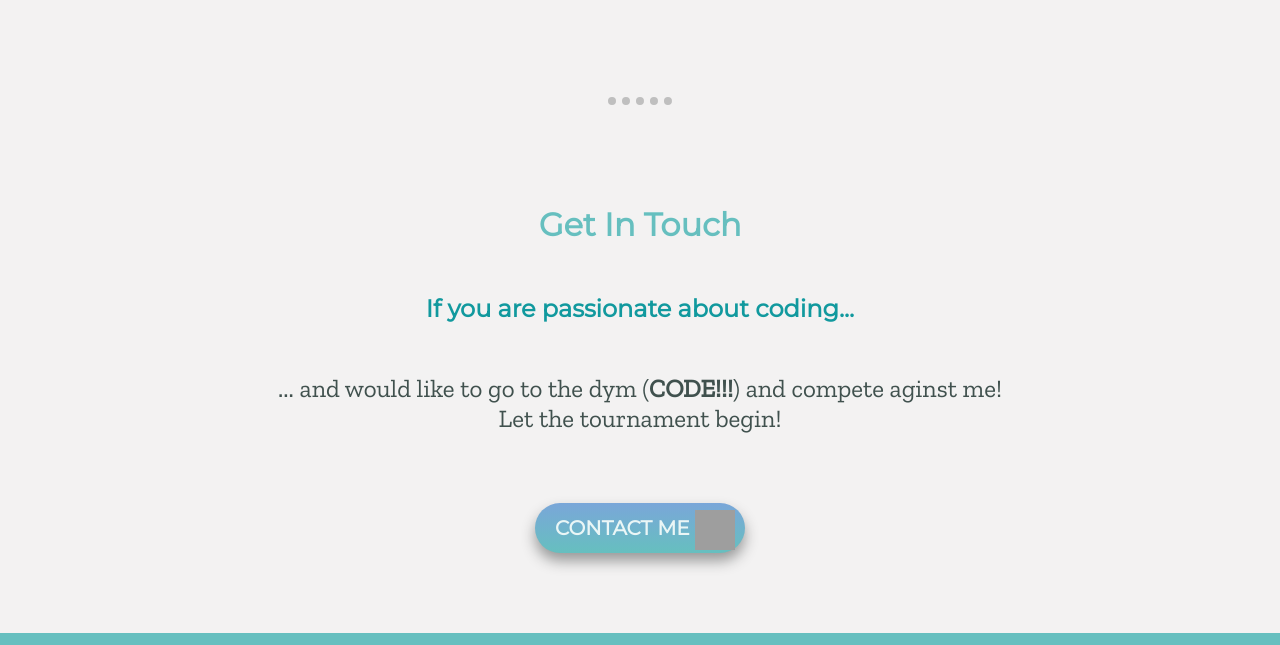
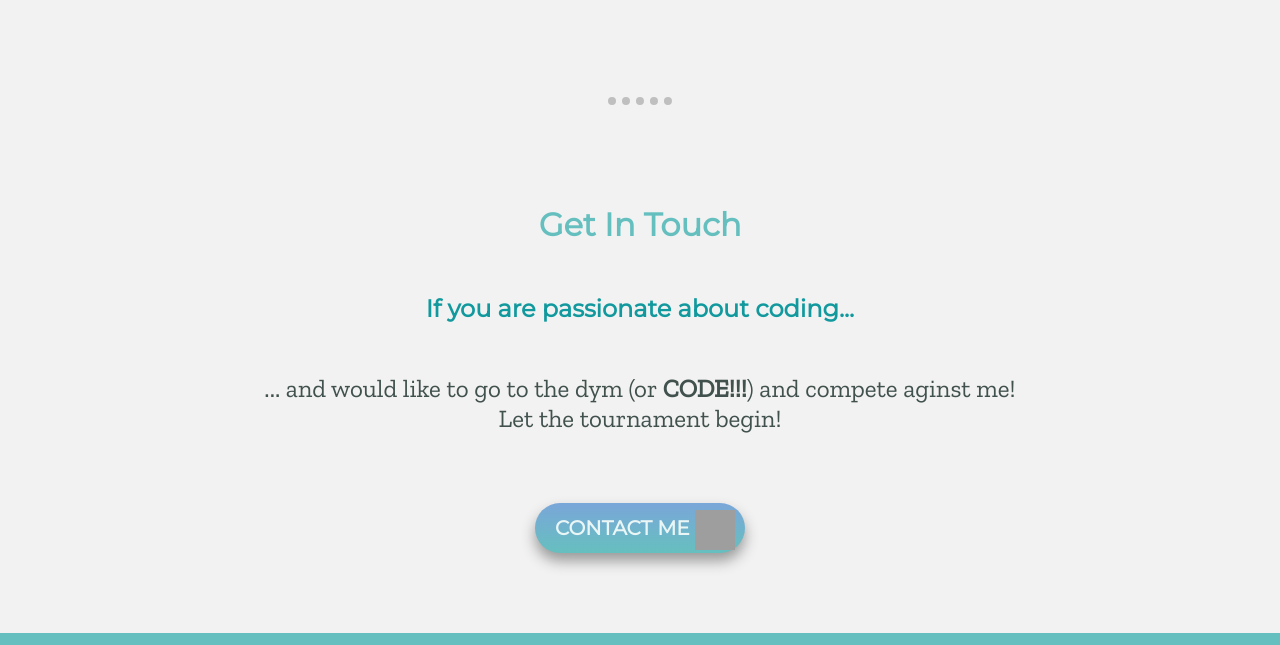
Before and after one commit to akoshmanov/css-cv, a plain HTML site: page index.html in a window 1280 px wide. Shown: the part 2379-3024 px from the top of the page. Drawn offline with nearby package versions, Linux system fonts and the light colour scheme; grey boxes are pictures that could not be loaded.

Commit message:
Update index.html

```diff
--- a/index.html
+++ b/index.html
@@ -58,7 +58,7 @@
   <div class="get-in-touch">
     <h2>Get In Touch</h2>
     <h3 class="if_you_passionate">If you are passionate about coding...</h3>
-    <p class="and_would_like">... and would like to go to the dym (<strong>CODE!!!</strong>) and compete aginst me!
+    <p class="and_would_like">... and would like to go to the dym (or <strong>CODE!!!</strong>) and compete aginst me!
       <br>Let the tournament begin!
     </p>
   </div>
```
